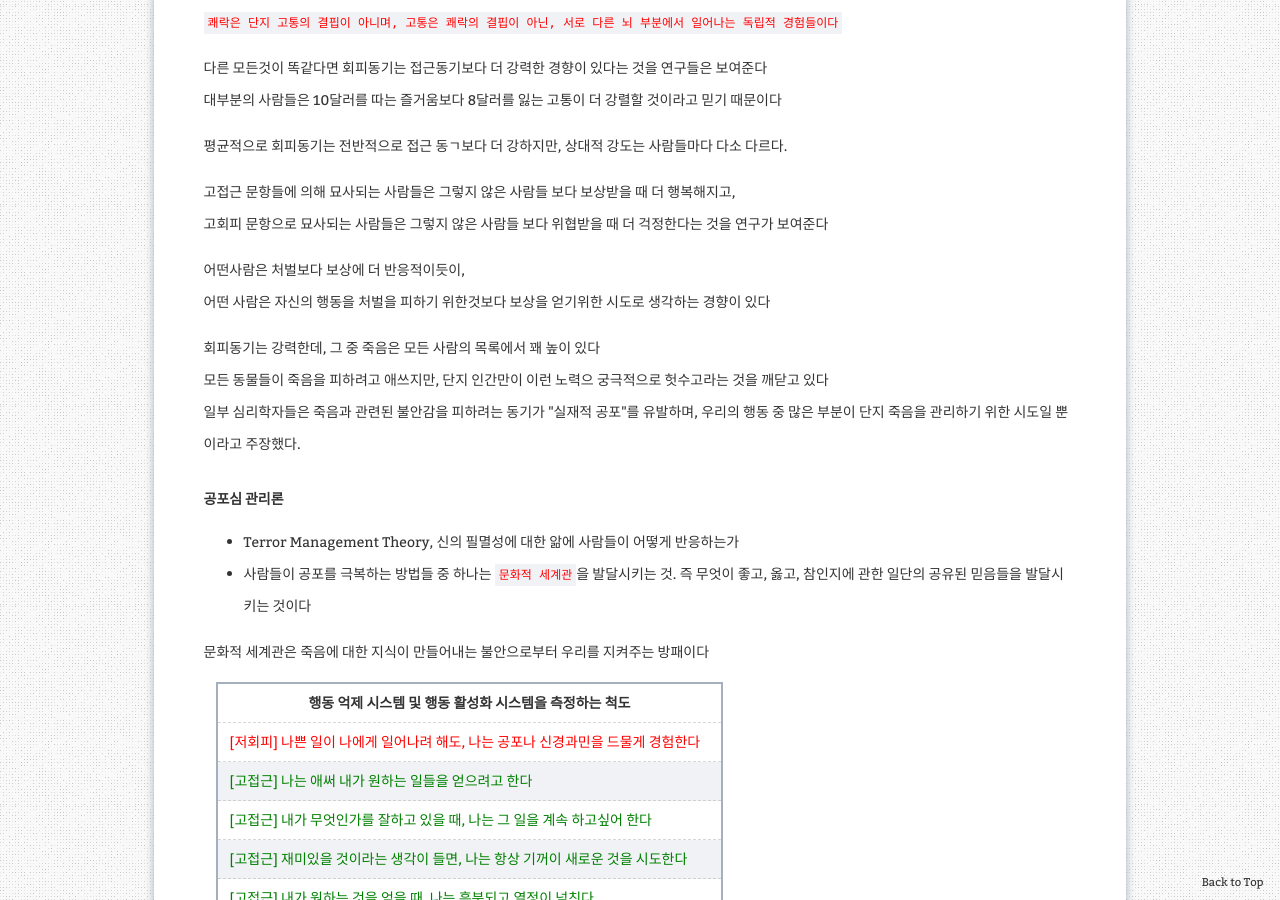
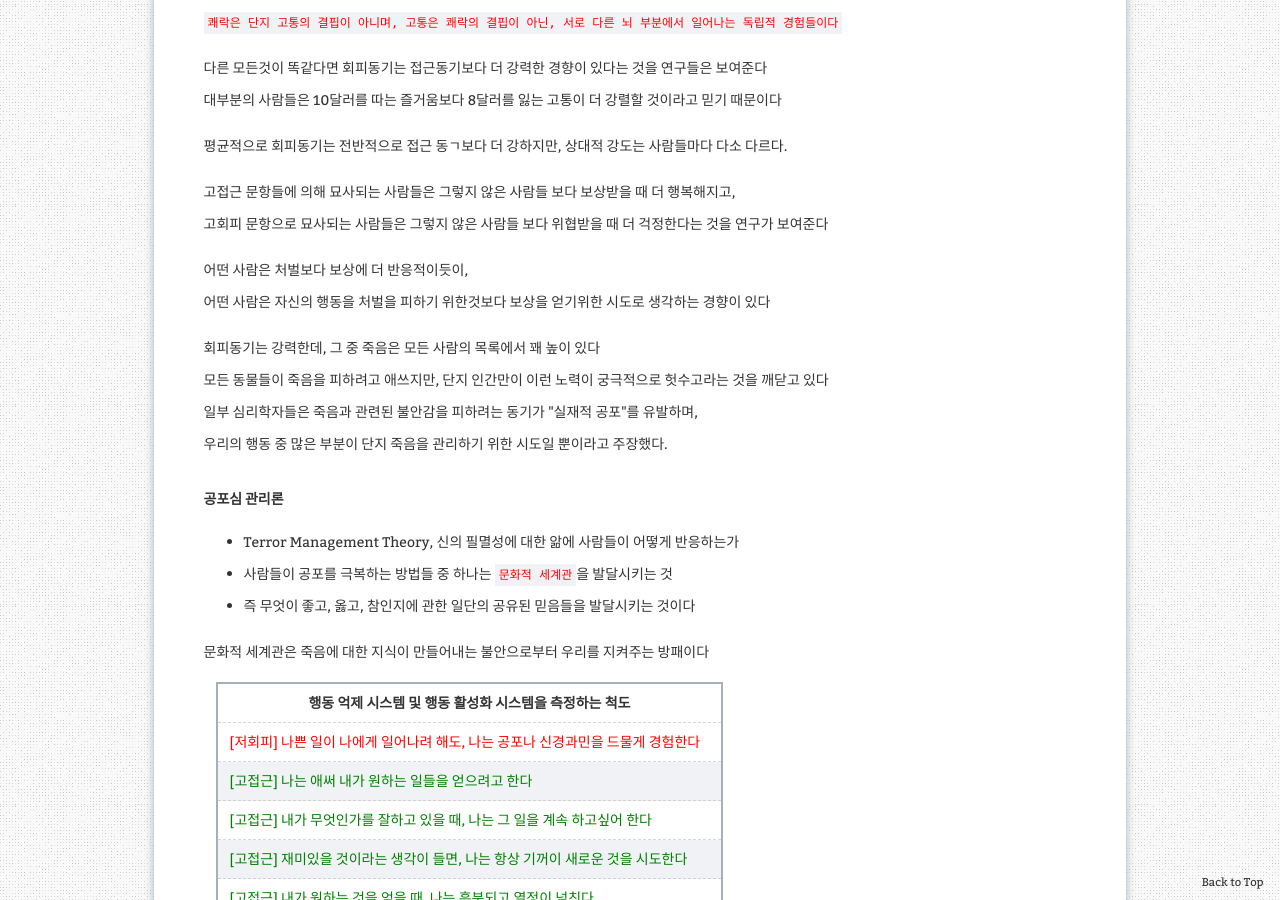
Before and after one commit to aristohyun/aristohyun.github.io, a Jekyll site: the page built from _posts/2021-09-01-psychology_08.md, in a window 1280 px wide and 900 px high, scrolled down 10594 px. Built offline with Jekyll 4.4.1, drawn with Linux system fonts in a browser that asks for light colours; comment, search, counter and statistics services are not loaded.

Commit message:
Update 2021-09-01-psychology_08.md

```diff
--- a/_posts/2021-09-01-psychology_08.md
+++ b/_posts/2021-09-01-psychology_08.md
@@ -332,17 +332,19 @@ DHEA라는 호르몬은 성적 욕망의 초기 출현에 관련된 것으로
 고접근 문항들에 의해 묘사되는 사람들은 그렇지 않은 사람들 보다 보상받을 때 더 행복해지고,
 고회피 문항으로 묘사되는 사람들은 그렇지 않은 사람들 보다 위협받을 때 더 걱정한다는 것을 연구가 보여준다
 
-어떤사람은 처벌보다 보상에 더 반응적이듯이,
+어떤 사람은 처벌보다 보상에 더 반응적이듯이,
 어떤 사람은 자신의 행동을 처벌을 피하기 위한것보다 보상을 얻기위한 시도로 생각하는 경향이 있다
 
 회피동기는 강력한데, 그 중 죽음은 모든 사람의 목록에서 꽤 높이 있다
-모든 동물들이 죽음을 피하려고 애쓰지만, 단지 인간만이 이런 노력으 궁극적으로 헛수고라는 것을 깨닫고 있다
-일부 심리학자들은 죽음과 관련된 불안감을 피하려는 동기가 "실재적 공포"를 유발하며, 우리의 행동 중 많은 부분이 단지 죽음을 관리하기 위한 시도일 뿐이라고 주장했다.
+모든 동물들이 죽음을 피하려고 애쓰지만, 단지 인간만이 이런 노력이 궁극적으로 헛수고라는 것을 깨닫고 있다
+일부 심리학자들은 죽음과 관련된 불안감을 피하려는 동기가 "실재적 공포"를 유발하며,
+우리의 행동 중 많은 부분이 단지 죽음을 관리하기 위한 시도일 뿐이라고 주장했다.
 
 #### 공포심 관리론
 
 - Terror Management Theory, 신의 필멸성에 대한 앎에 사람들이 어떻게 반응하는가
-- 사람들이 공포를 극복하는 방법들 중 하나는 `문화적 세계관`을 발달시키는 것. 즉 무엇이 좋고, 옳고, 참인지에 관한 일단의 공유된 믿음들을 발달시키는 것이다
+- 사람들이 공포를 극복하는 방법들 중 하나는 `문화적 세계관`을 발달시키는 것
+- 즉 무엇이 좋고, 옳고, 참인지에 관한 일단의 공유된 믿음들을 발달시키는 것이다
 
 문화적 세계관은 죽음에 대한 지식이 만들어내는 불안으로부터 우리를 지켜주는 방패이다
 
```
